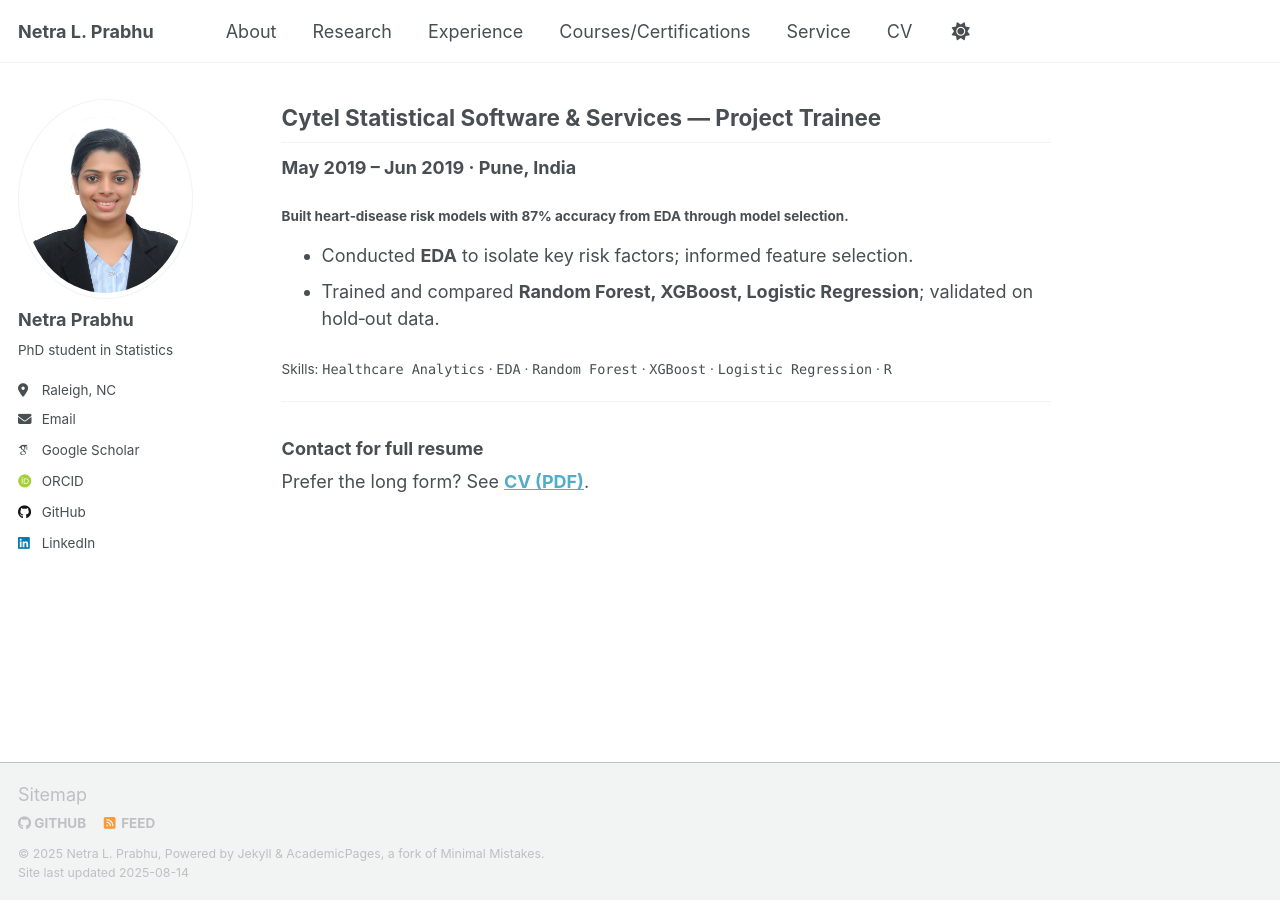
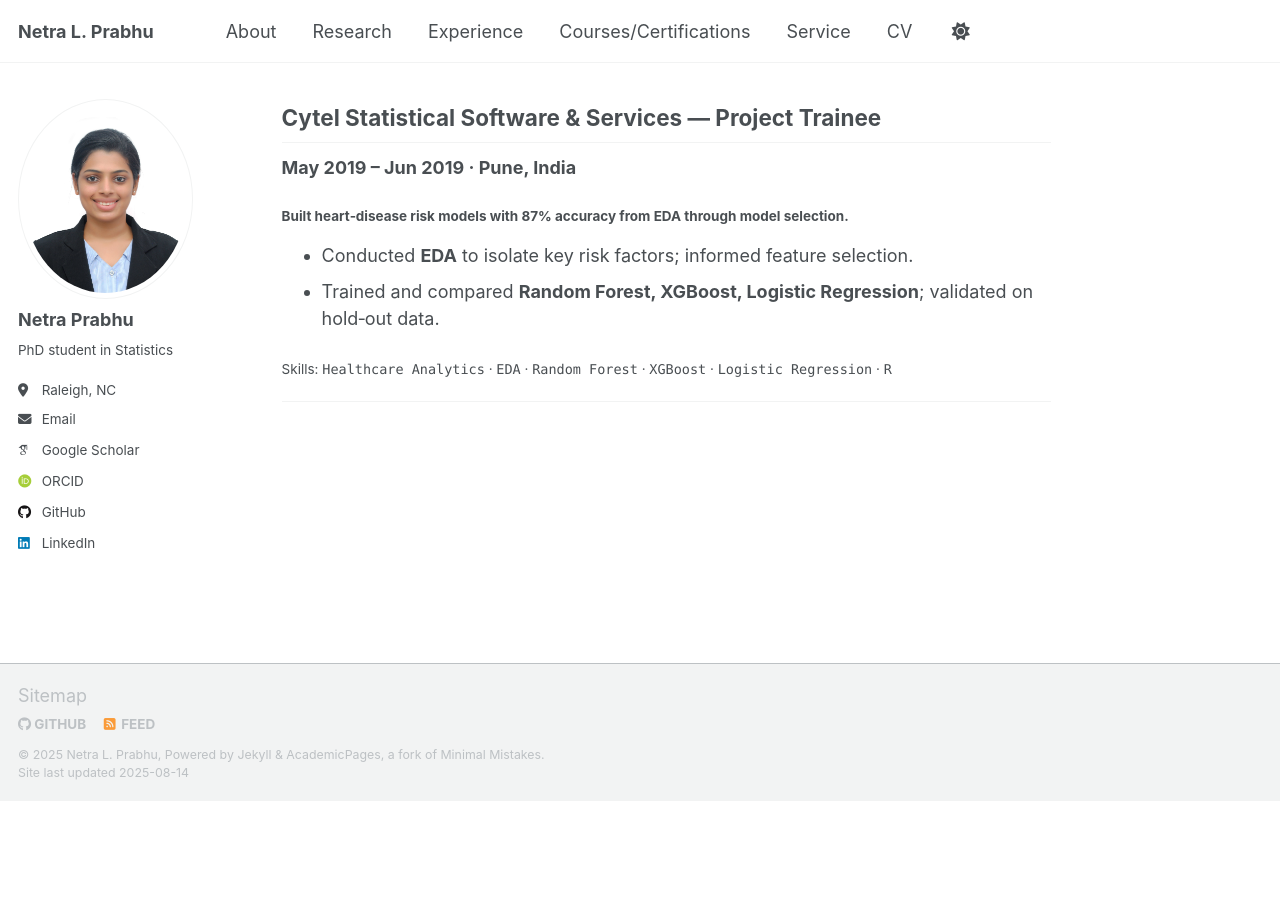
Before and after one commit to netra-prabhu/netra-prabhu.github.io, a Jekyll site: the page built from _pages/experience.md, in a window 1280 px wide and 900 px high, scrolled down 893 px. Built offline with Jekyll 4.4.1, drawn with Linux system fonts in a browser that asks for light colours; some web fonts are replaced; a script that is not in the unit is left out; after the commit the page ends 1694 px from its top, so only the background shows below that.

Commit message:
Update experience.md

```diff
--- a/_pages/experience.md
+++ b/_pages/experience.md
@@ -42,9 +42,3 @@
 <sub>Skills: `Healthcare Analytics` · `EDA` · `Random Forest` · `XGBoost` · `Logistic Regression` · `R`</sub>
 
 ---
-
-
-
-
-### Contact for full resume
-Prefer the long form? See **[CV (PDF)](/files/Netra_Prabhu_CV.pdf)**.
```
